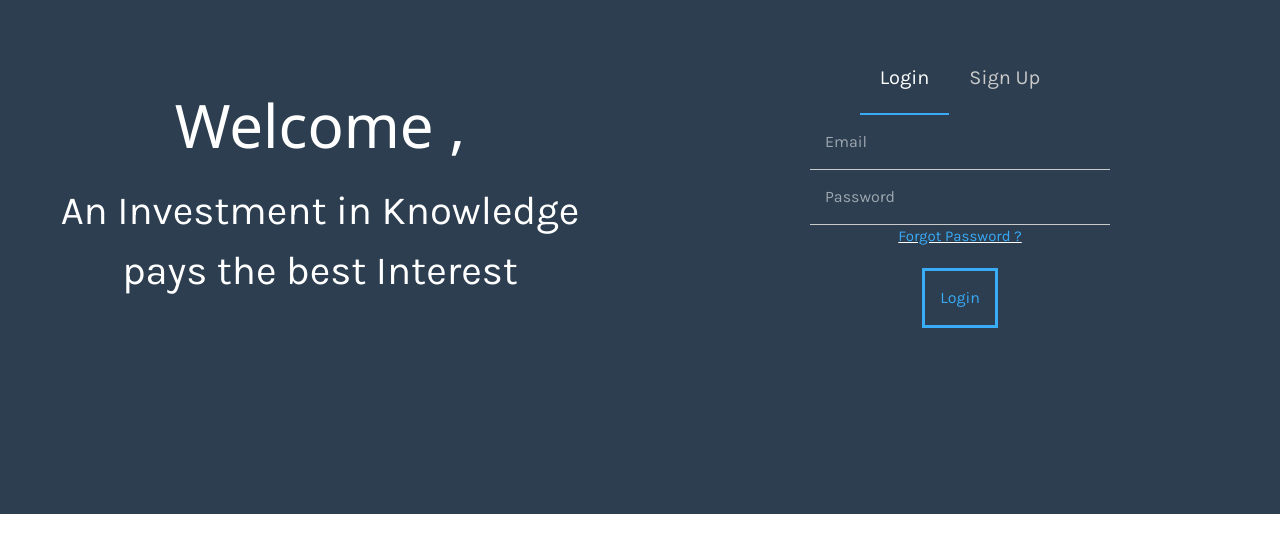
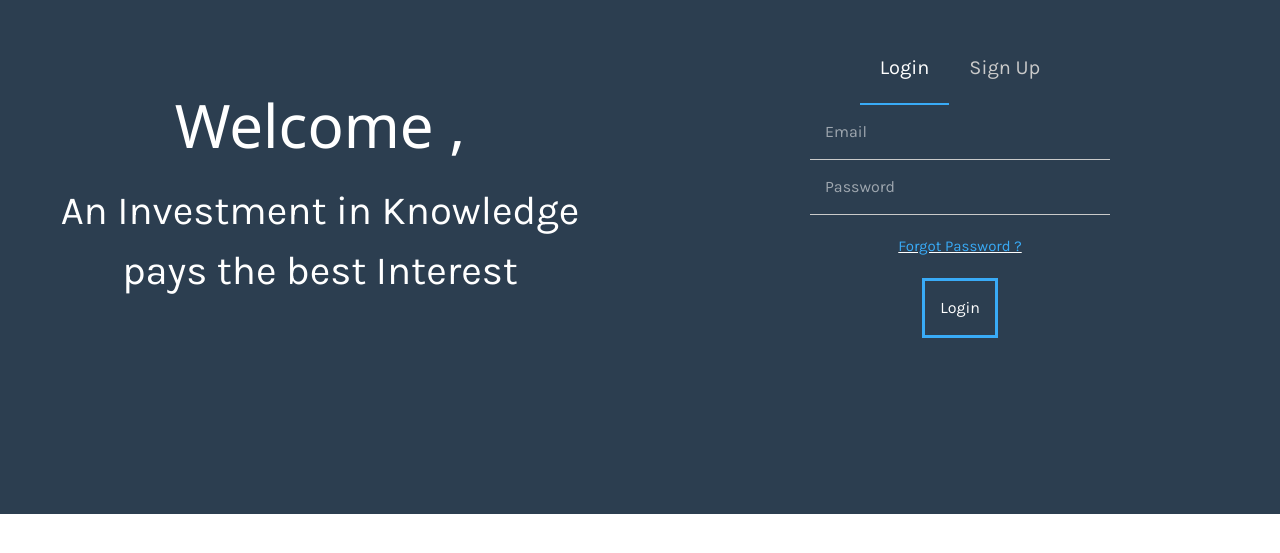
Before and after one commit to nikhil-elayath/head-stocks, a React app in the folder client/: page /login in a window 1280 px wide. Shown: the part 143-696 px from the top of the page. Built offline with nearby package versions, Linux system fonts and the light colour scheme.

Commit message:
Script for image Upload

```diff
--- a/client/src/components/Login.js
+++ b/client/src/components/Login.js
@@ -134,7 +134,8 @@ export class Login extends Component {
               <Link to="/resetpassword">
                 <p
                   style={{
-                    color: "#39abf7"
+                    color: "#39abf7",
+                    marginTop: "20px"
                   }}
                 >
                   Forgot Password ?
--- a/client/src/styles/Login.css
+++ b/client/src/styles/Login.css
@@ -52,9 +52,32 @@
   outline: none;
   font-size: 16px;
   border: 3px solid #39abf7;
-  color: #39abf7;
+  color: #fff;
   margin-top: 20px;
+
+  -webkit-transition-duration: 0.4s; /* Safari */
+  transition-duration: 0.4s;
   cursor: pointer;
+}
+
+#loginFormButton:hover {
+  right: 0;
+  background-color: #39abf7;
+  box-shadow: 0 12px 16px 0 rgba(231, 226, 226, 0.24),
+    0 17px 50px 0 rgba(231, 226, 226, 0.24);
+}
+
+#loginFormButton::after {
+  content: "";
+  display: inline-block;
+  height: 100%;
+  width: 100%;
+  border-radius: 100px;
+  position: absolute;
+  top: 0;
+  left: 0;
+  z-index: -1;
+  transition: all 0.4s;
 }
 
 #loginErrorMessage {
@@ -99,6 +122,7 @@
   padding: 20px;
   font-weight: 500;
   font-size: 20px;
+
   border: none;
 }
 
--- a/client/src/styles/Register.css
+++ b/client/src/styles/Register.css
@@ -1,4 +1,4 @@
-/* @import url(https://fonts.googleapis.com/css?family=Karla);
+@import url(https://fonts.googleapis.com/css?family=Karla);
 @import url("https://www.w3schools.com/w3css/4/w3.css");
 * {
   font-family: Karla;
@@ -12,6 +12,7 @@
   background-color: #2c3e50;
   display: grid;
   text-align: center;
+  user-select: none;
 }
 
 #registerLeftContainer {
@@ -34,7 +35,7 @@
   background: transparent;
   color: #fff;
   border-bottom: 1px solid #cacaca;
-  padding: 8px;
+  padding: 18px;
   width: 70%;
   font-size: 16px;
 }
@@ -130,4 +131,4 @@
   #registerLeftContainer > p {
     font-size: 40px;
   }
-} */
+}
```
Also changed, not shown: 2 other files (tests, documents, lock files or other folders).
